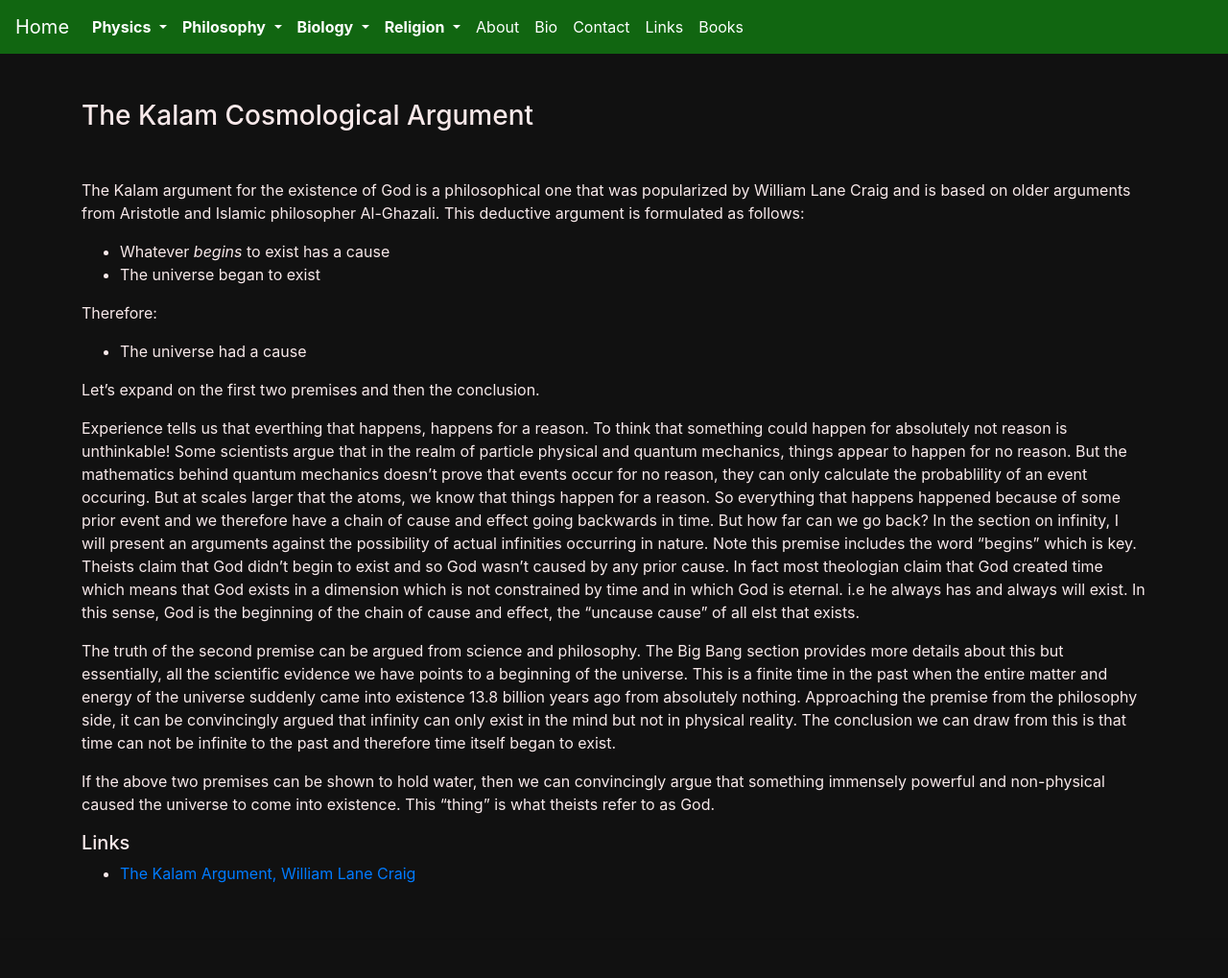
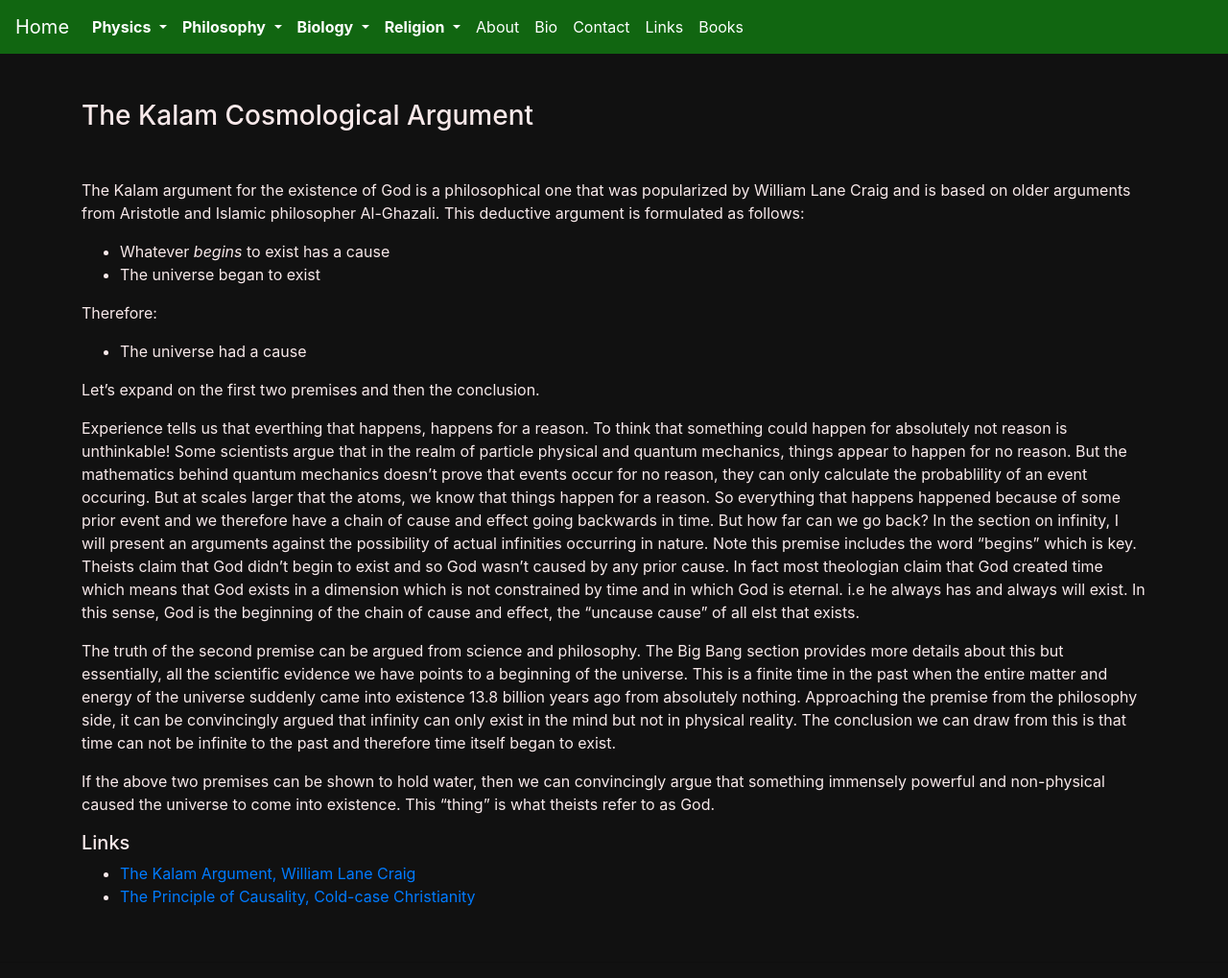
Before and after one commit to nekelly/nekelly.github.io, a Jekyll site: the page built from pages/kalam_argument.md, in a window 1280 px wide. Shown: the whole page at 96% size. Built offline with Jekyll 4.4.1, drawn with Linux system fonts in a browser that asks for light colours; our own code applies the rules of GitHub Pages for plain Markdown files; before the commit the page ends 995 px from its top, so only the background shows below that.

Commit message:
Added a link

```diff
--- a/pages/kalam_argument.md
+++ b/pages/kalam_argument.md
@@ -39,3 +39,4 @@ to come into existence. This "thing" is what theists refer to as God.
 ##### Links
 
 - [The Kalam Argument, William Lane Craig](https://www.youtube.com/watch?v=sLH15ZaM2y8)
+- [The Principle of Causality, Cold-case Christianity](http://coldcasechristianity.com/2018/how-the-principle-of-causality-points-to-the-existence-of-god/)
```
